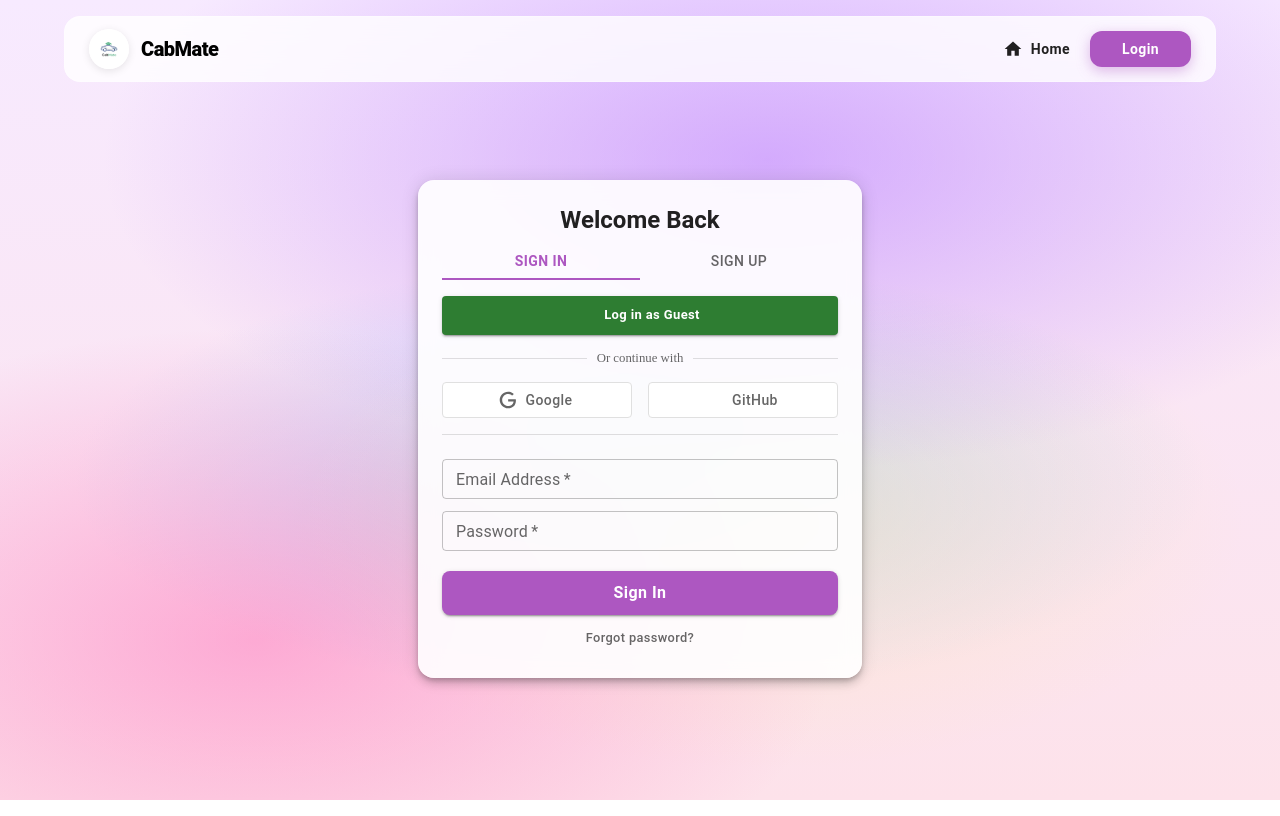
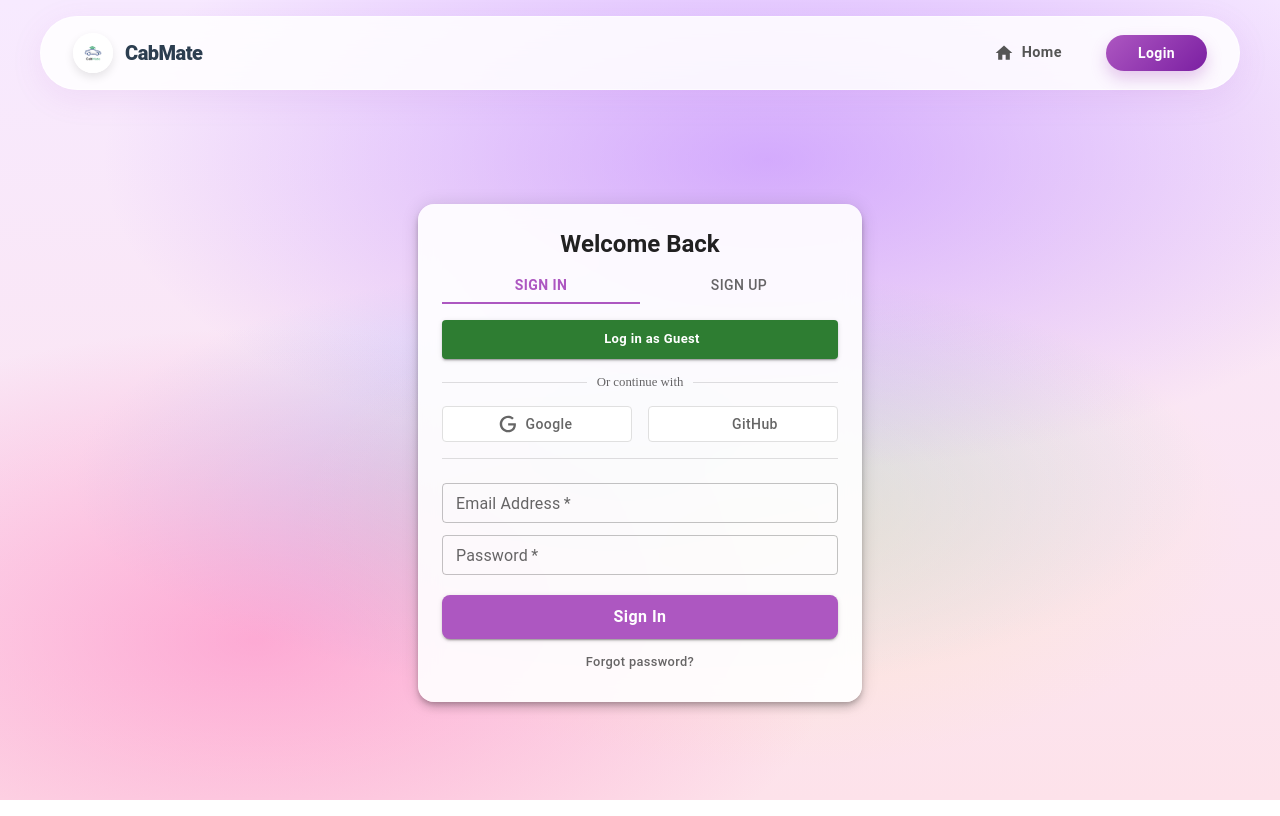
Before and after one commit to EmperorsReign05/CabMate, a React (Vite) app: page /login in a window 1280 px wide. Built offline with nearby package versions, Linux system fonts and the light colour scheme; no server answers; some icons are missing.

Commit message:
header buttons

```diff
--- a/src/components/Header.jsx
+++ b/src/components/Header.jsx
@@ -4,7 +4,7 @@ import { supabase } from '../supabaseClient';
 import {
   AppBar, Toolbar, Typography, Button, Box, Container,
   IconButton, Drawer, List, ListItem, ListItemButton,
-  ListItemText, Divider, Avatar
+  ListItemText, Divider, Avatar, Stack
 } from '@mui/material';
 import {
   Dashboard, Menu as MenuIcon, Home, DirectionsCar,
@@ -13,7 +13,7 @@ import {
 
 const Header = ({ session, profile }) => {
   const [drawerOpen, setDrawerOpen] = useState(false);
-  const location = useLocation(); // To check active route
+  const location = useLocation();
 
   const handleLogout = async () => {
     await supabase.auth.signOut();
@@ -23,80 +23,111 @@ const Header = ({ session, profile }) => {
     setDrawerOpen(open);
   };
 
-  // Modern Button Style
-  const navButtonStyle = (path) => ({
-    textTransform: 'none', // Modern look (no ALL CAPS)
-    fontWeight: 600,
-    borderRadius: 3, // Pill shape
-    px: 2,
+  // Modern "Pill" Button Style
+  const navButtonStyle = (path) => {
+    const isActive = location.pathname === path;
+    return {
+      textTransform: 'none',
+      fontWeight: isActive ? 700 : 600,
+      borderRadius: '50px',
+      px: 3,
+      py: 1,
       mx: 0.5,
-    color: location.pathname === path ? '#ad57c1ff' : 'text.primary',
-    backgroundColor: location.pathname === path ? 'rgba(173, 87, 193, 0.08)' : 'transparent',
+      fontSize: '0.9rem',
+      color: isActive ? '#fff' : '#555',
+      background: isActive ? 'linear-gradient(135deg, #ad57c1 0%, #7b1fa2 100%)' : 'transparent',
+      boxShadow: isActive ? '0 4px 12px rgba(173, 87, 193, 0.3)' : 'none',
       '&:hover': {
-      backgroundColor: 'rgba(173, 87, 193, 0.15)',
-      color: '#ad57c1ff',
+        backgroundColor: isActive ? '#ad57c1' : 'rgba(173, 87, 193, 0.08)',
+        color: isActive ? '#fff' : '#ad57c1',
+        transform: 'translateY(-1px)',
       },
-    transition: 'all 0.2s ease-in-out'
-  });
+      transition: 'all 0.2s cubic-bezier(0.4, 0, 0.2, 1)'
+    };
+  };
 
   return (
-    <Container maxWidth="lg">
+    // ✅ CHANGED: 'sticky' -> 'relative' and 'top: 16' -> 'mt: 2'
+    <Container maxWidth="xl" sx={{ position: 'relative', mt: 2, zIndex: 1100, pointerEvents: 'none', mb: 2 }}>
       <AppBar
-        position="sticky"
-        elevation={0} // Remove default shadow for cleaner look
+        position="static"
+        elevation={0}
         sx={{
-          borderRadius: 4,
-          mt: 2,
-          backdropFilter: 'blur(12px)', // Stronger blur
-          backgroundColor: 'rgba(255, 255, 255, 0.8)', // Slightly more opaque
-          border: '1px solid rgba(255, 255, 255, 0.3)', // Glass border effect
+          pointerEvents: 'auto',
+          borderRadius: '50px', // The "Floating Pill" look
+          backdropFilter: 'blur(16px)',
+          backgroundColor: 'rgba(255, 255, 255, 0.85)',
+          border: '1px solid rgba(255, 255, 255, 0.5)',
+          boxShadow: '0 8px 32px rgba(173, 87, 193, 0.1)',
           color: 'black',
+          maxWidth: '1200px',
+          mx: 'auto',
+          py: 0.5
         }}
       >
-        <Toolbar sx={{ justifyContent: 'space-between' }}>
-          {/* LOGO */}
+        <Toolbar sx={{ justifyContent: 'space-between', px: { xs: 2, md: 4 } }}>
+
+          {/* LOGO SECTION */}
           <RouterLink to="/" style={{ textDecoration: 'none', color: 'inherit', display: 'flex', alignItems: 'center' }}>
-            <img
+            <Box
+                component="img"
                 src="/pwa-192x192.png"
-              alt="CabMate Logo"
-              style={{ width: '40px', height: '40px', borderRadius: '50%', marginRight: '12px', boxShadow: '0 2px 8px rgba(0,0,0,0.1)' }}
+                alt="CabMate"
+                sx={{
+                    width: 40,
+                    height: 40,
+                    borderRadius: '50%',
+                    mr: 1.5,
+                    boxShadow: '0 4px 10px rgba(0,0,0,0.1)'
+                }}
             />
-            <Typography variant="h6" component="div" sx={{ fontWeight: '800', letterSpacing: '-0.5px' }}>
+            <Typography variant="h6" sx={{ fontWeight: '800', letterSpacing: '-0.5px', color: '#2c3e50' }}>
               CabMate
             </Typography>
           </RouterLink>
 
           {/* DESKTOP NAV */}
           <Box sx={{ display: { xs: 'none', md: 'flex' }, alignItems: 'center' }}>
-            {/* Always show Home */}
-            <Button component={RouterLink} to="/" startIcon={<Home />} sx={navButtonStyle('/')}>
+
+            <Stack direction="row" spacing={0.5} sx={{ bg: 'rgba(0,0,0,0.02)', p: 0.5, borderRadius: '50px' }}>
+                <Button component={RouterLink} to="/" startIcon={<Home sx={{ fontSize: 20 }} />} sx={navButtonStyle('/')}>
                 Home
                 </Button>
 
+                {session && (
+                    <>
+                        <Button component={RouterLink} to="/dashboard" startIcon={<Dashboard sx={{ fontSize: 20 }} />} sx={navButtonStyle('/dashboard')}>
+                        Dashboard
+                        </Button>
+                        <Button component={RouterLink} to="/my-rides" startIcon={<DirectionsCar sx={{ fontSize: 20 }} />} sx={navButtonStyle('/my-rides')}>
+                        My Rides
+                        </Button>
+                        <Button component={RouterLink} to="/local-cabs" startIcon={<LocalTaxi sx={{ fontSize: 20 }} />} sx={navButtonStyle('/local-cabs')}>
+                        Local Cabs
+                        </Button>
+                    </>
+                )}
+            </Stack>
+
             {session ? (
               <>
-                <Button component={RouterLink} to="/dashboard" startIcon={<Dashboard />} sx={navButtonStyle('/dashboard')}>
-                  Dashboard
-                </Button>
-                <Button component={RouterLink} to="/my-rides" startIcon={<DirectionsCar />} sx={navButtonStyle('/my-rides')}>
-                  My Rides
-                </Button>
-                <Button component={RouterLink} to="/local-cabs" startIcon={<LocalTaxi />} sx={navButtonStyle('/local-cabs')}>
-                  Local Cabs
-                </Button>
+                 <Box sx={{ width: '1px', height: '24px', bgcolor: 'rgba(0,0,0,0.1)', mx: 2 }} />
 
-                {/* Profile Button - Special Style */}
+                {/* Profile Pill */}
                 <Button
                   component={RouterLink}
                   to="/profile"
                   startIcon={<Person />}
                   sx={{
-                    ...navButtonStyle('/profile'),
-                    ml: 1,
-                    border: '1px solid rgba(0,0,0,0.05)'
+                    textTransform: 'none',
+                    borderRadius: '50px',
+                    fontWeight: 700,
+                    color: location.pathname === '/profile' ? '#ad57c1' : '#555',
+                    px: 2,
+                    '&:hover': { color: '#ad57c1', bgcolor: 'rgba(173, 87, 193, 0.05)' }
                   }}
                 >
-                  My Profile
+                  {profile?.full_name?.split(' ')[0] || "Profile"}
                 </Button>
 
                 <IconButton
@@ -105,8 +136,11 @@ const Header = ({ session, profile }) => {
                   sx={{
                     ml: 1,
                     color: '#ff5252',
-                    bgcolor: 'rgba(255, 82, 82, 0.1)',
-                    '&:hover': { bgcolor: '#ff5252', color: 'white' }
+                    border: '1px solid rgba(255, 82, 82, 0.2)',
+                    bgcolor: 'rgba(255, 82, 82, 0.05)',
+                    p: 1,
+                    '&:hover': { bgcolor: '#ff5252', color: 'white', borderColor: '#ff5252' },
+                    transition: 'all 0.2s'
                   }}
                 >
                   <Logout fontSize="small" />
@@ -118,14 +152,14 @@ const Header = ({ session, profile }) => {
                 component={RouterLink}
                 to="/login"
                 sx={{
-                  borderRadius: 3,
+                  ml: 2,
+                  borderRadius: '50px',
                   textTransform: 'none',
                   fontWeight: 'bold',
                   px: 4,
-                  backgroundColor: '#ad57c1ff',
-                  boxShadow: '0 4px 14px rgba(173, 87, 193, 0.4)',
-                  '&:hover': { backgroundColor: '#4A148C', transform: 'translateY(-1px)' },
-                  transition: 'all 0.2s'
+                  background: 'linear-gradient(135deg, #ad57c1 0%, #7b1fa2 100%)',
+                  boxShadow: '0 8px 16px rgba(173, 87, 193, 0.3)',
+                  '&:hover': { transform: 'translateY(-1px)', boxShadow: '0 12px 20px rgba(173, 87, 193, 0.4)' },
                 }}
               >
                 Login
@@ -135,7 +169,12 @@ const Header = ({ session, profile }) => {
 
           {/* MOBILE HAMBURGER */}
           <Box sx={{ display: { xs: 'flex', md: 'none' } }}>
-            <IconButton edge="end" color="inherit" onClick={toggleDrawer(true)}>
+            <IconButton
+                edge="end"
+                color="inherit"
+                onClick={toggleDrawer(true)}
+                sx={{ bgcolor: 'rgba(0,0,0,0.03)', '&:hover': { bgcolor: 'rgba(0,0,0,0.05)' } }}
+            >
               <MenuIcon />
             </IconButton>
           </Box>
@@ -150,23 +189,23 @@ const Header = ({ session, profile }) => {
         PaperProps={{
           sx: {
             width: 280,
-            borderRadius: '20px 0 0 20px',
+            borderRadius: '24px 0 0 24px',
             background: 'rgba(255, 255, 255, 0.95)',
-            backdropFilter: 'blur(10px)'
+            backdropFilter: 'blur(20px)'
           }
         }}
       >
-        <Box sx={{ p: 2 }} role="presentation" onClick={toggleDrawer(false)} onKeyDown={toggleDrawer(false)}>
-          <Box sx={{ display: 'flex', alignItems: 'center', mb: 2, pl: 1 }}>
-             <img src="/pwa-192x192.png" alt="Logo" style={{ width: 32, height: 32, marginRight: 10 }} />
-             <Typography variant="h6" fontWeight="bold">CabMate</Typography>
+        <Box sx={{ p: 3 }} role="presentation" onClick={toggleDrawer(false)}>
+          <Box sx={{ display: 'flex', alignItems: 'center', mb: 3 }}>
+             <img src="/pwa-192x192.png" alt="Logo" style={{ width: 40, height: 40, marginRight: 12, borderRadius: '50%' }} />
+             <Typography variant="h6" fontWeight="800">CabMate</Typography>
           </Box>
-          <Divider sx={{ mb: 2 }} />
+          <Divider sx={{ mb: 3 }} />
 
           <List>
             <ListItem disablePadding sx={{ mb: 1 }}>
-              <ListItemButton component={RouterLink} to="/" sx={{ borderRadius: 2 }}>
-                <Home sx={{ mr: 2, color: '#ad57c1ff' }} />
+              <ListItemButton component={RouterLink} to="/" sx={{ borderRadius: 3, bgcolor: location.pathname === '/' ? 'rgba(173, 87, 193, 0.1)' : 'transparent' }}>
+                <Home sx={{ mr: 2, color: '#ad57c1' }} />
                 <ListItemText primary="Home" primaryTypographyProps={{ fontWeight: 600 }} />
               </ListItemButton>
             </ListItem>
@@ -174,32 +213,32 @@ const Header = ({ session, profile }) => {
             {session ? (
               <>
                 <ListItem disablePadding sx={{ mb: 1 }}>
-                  <ListItemButton component={RouterLink} to="/dashboard" sx={{ borderRadius: 2 }}>
-                    <Dashboard sx={{ mr: 2, color: '#ad57c1ff' }} />
+                  <ListItemButton component={RouterLink} to="/dashboard" sx={{ borderRadius: 3, bgcolor: location.pathname === '/dashboard' ? 'rgba(173, 87, 193, 0.1)' : 'transparent' }}>
+                    <Dashboard sx={{ mr: 2, color: '#ad57c1' }} />
                     <ListItemText primary="Dashboard" primaryTypographyProps={{ fontWeight: 600 }} />
                   </ListItemButton>
                 </ListItem>
                 <ListItem disablePadding sx={{ mb: 1 }}>
-                  <ListItemButton component={RouterLink} to="/my-rides" sx={{ borderRadius: 2 }}>
-                    <DirectionsCar sx={{ mr: 2, color: '#ad57c1ff' }} />
+                  <ListItemButton component={RouterLink} to="/my-rides" sx={{ borderRadius: 3, bgcolor: location.pathname === '/my-rides' ? 'rgba(173, 87, 193, 0.1)' : 'transparent' }}>
+                    <DirectionsCar sx={{ mr: 2, color: '#ad57c1' }} />
                     <ListItemText primary="My Rides" primaryTypographyProps={{ fontWeight: 600 }} />
                   </ListItemButton>
                 </ListItem>
                 <ListItem disablePadding sx={{ mb: 1 }}>
-                  <ListItemButton component={RouterLink} to="/local-cabs" sx={{ borderRadius: 2 }}>
-                    <LocalTaxi sx={{ mr: 2, color: '#ad57c1ff' }} />
+                  <ListItemButton component={RouterLink} to="/local-cabs" sx={{ borderRadius: 3, bgcolor: location.pathname === '/local-cabs' ? 'rgba(173, 87, 193, 0.1)' : 'transparent' }}>
+                    <LocalTaxi sx={{ mr: 2, color: '#ad57c1' }} />
                     <ListItemText primary="Local Cabs" primaryTypographyProps={{ fontWeight: 600 }} />
                   </ListItemButton>
                 </ListItem>
+                <Divider sx={{ my: 2 }} />
                 <ListItem disablePadding sx={{ mb: 1 }}>
-                  <ListItemButton component={RouterLink} to="/profile" sx={{ borderRadius: 2 }}>
-                    <Person sx={{ mr: 2, color: '#ad57c1ff' }} />
+                  <ListItemButton component={RouterLink} to="/profile" sx={{ borderRadius: 3 }}>
+                    <Person sx={{ mr: 2, color: '#555' }} />
                     <ListItemText primary="My Profile" primaryTypographyProps={{ fontWeight: 600 }} />
                   </ListItemButton>
                 </ListItem>
-                <Divider sx={{ my: 2 }} />
                 <ListItem disablePadding>
-                  <ListItemButton onClick={handleLogout} sx={{ borderRadius: 2, color: '#ff5252' }}>
+                  <ListItemButton onClick={handleLogout} sx={{ borderRadius: 3, color: '#ff5252' }}>
                     <Logout sx={{ mr: 2 }} />
                     <ListItemText primary="Logout" primaryTypographyProps={{ fontWeight: 600 }} />
                   </ListItemButton>
@@ -207,7 +246,7 @@ const Header = ({ session, profile }) => {
               </>
             ) : (
               <ListItem disablePadding>
-                <ListItemButton component={RouterLink} to="/login" sx={{ borderRadius: 2 }}>
+                <ListItemButton component={RouterLink} to="/login" sx={{ borderRadius: 3 }}>
                   <ListItemText primary="Login" primaryTypographyProps={{ fontWeight: 600 }} />
                 </ListItemButton>
               </ListItem>
```
Lines whose indentation alone changed are shown as unchanged.
